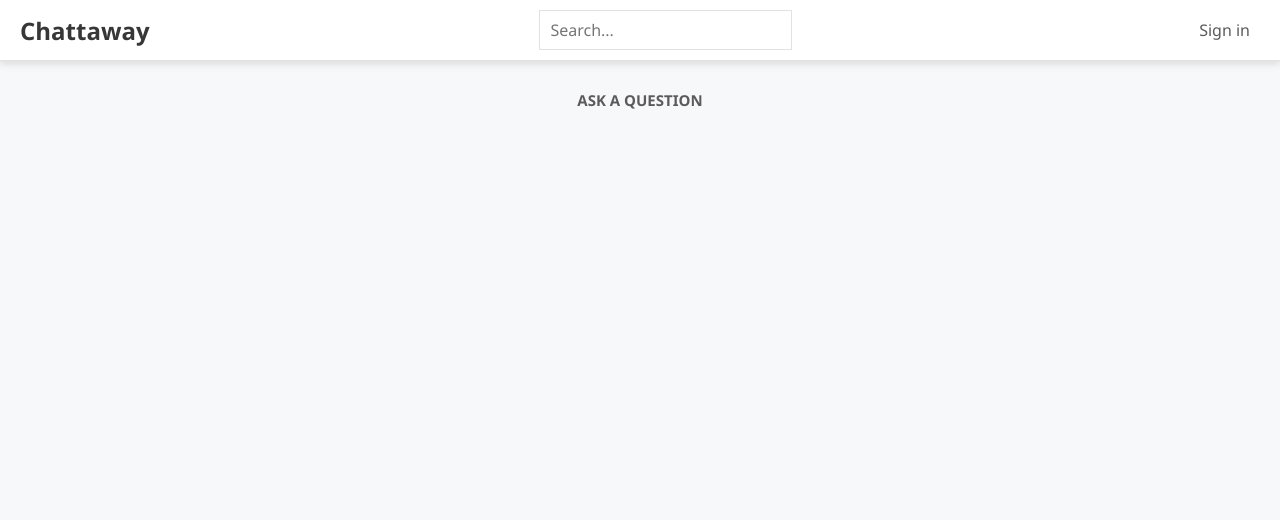
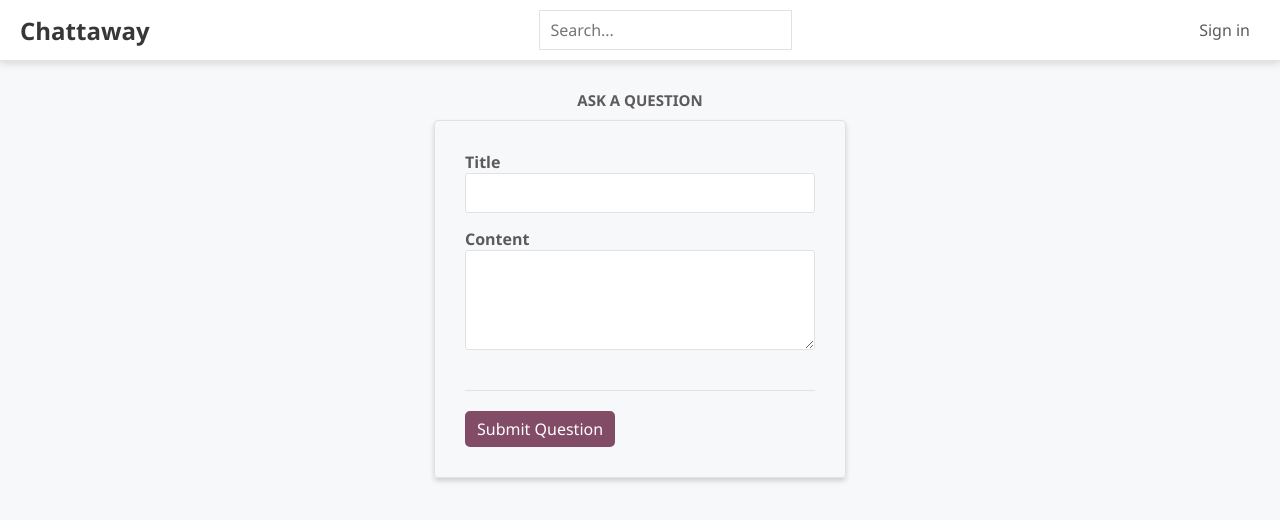
Before and after one commit to MaximPVladimirovich/Forum-Project_React, a React (Create React App) app: page /ask in a window 1280 px wide. Shown: the top 520 px of the page. Built offline with nearby package versions, Linux system fonts and the light colour scheme.

Commit message:
Ask form completed

```diff
--- a/src/Pages/AskPage.tsx
+++ b/src/Pages/AskPage.tsx
@@ -1,9 +1,49 @@
 import React from 'react'
-import { Page} from '../Components/Page'
+import { Page } from '../Components/Page'
+import { useForm } from 'react-hook-form'
+import { Fieldset } from '../css/Styles'
+import { FieldLabel } from '../css/Styles'
+import { FieldInput } from '../css/Styles'
+import { FieldContainer } from '../css/Styles'
+import { FieldTextArea } from '../css/Styles'
+import { FormButtonContainer } from '../css/Styles'
+import { PrimaryButton } from '../css/Styles'
+
+type FormData = {
+  title: string;
+  content: string;
+}
 
 
-export const AskPage = function() {
+export const AskPage = function () {
+  const { register } = useForm<FormData>();
   return (
-    <Page title='Ask a question'>{null}</Page>
+    <Page title='Ask a question'>
+      <form>
+        <Fieldset>
+          <FieldContainer>
+            <FieldLabel htmlFor="title">
+              Title
+            </FieldLabel>
+            <FieldInput
+              id="title"
+              type="text"
+              {...register("title")}
+            />
+          </FieldContainer>
+          <FieldContainer>
+            <FieldLabel>
+              Content
+            </FieldLabel>
+            <FieldTextArea id='content' {...register('content')} />
+          </FieldContainer>
+          <FormButtonContainer>
+            <PrimaryButton type="submit">
+              Submit Question
+            </PrimaryButton>
+          </FormButtonContainer>
+        </Fieldset>
+      </form>
+    </Page>
   )
 }
```
